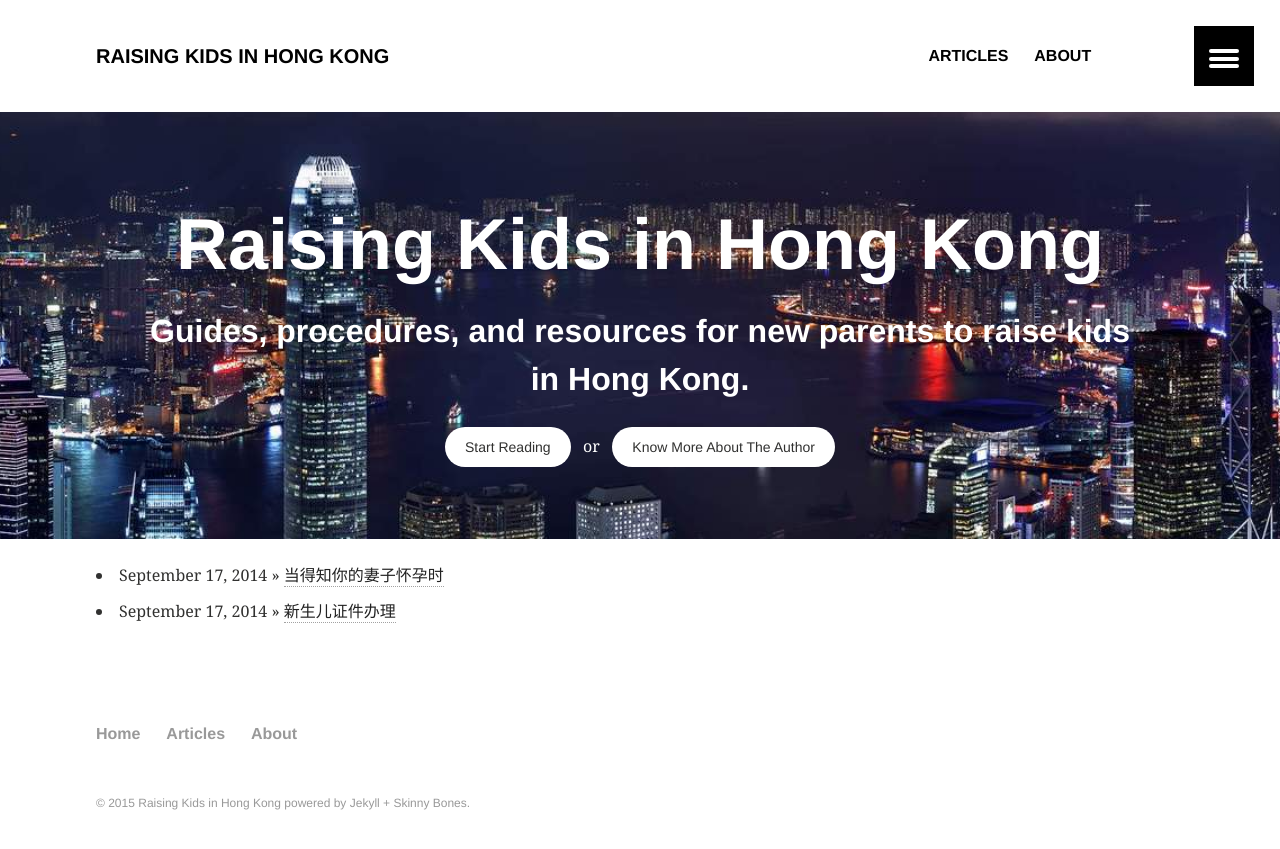
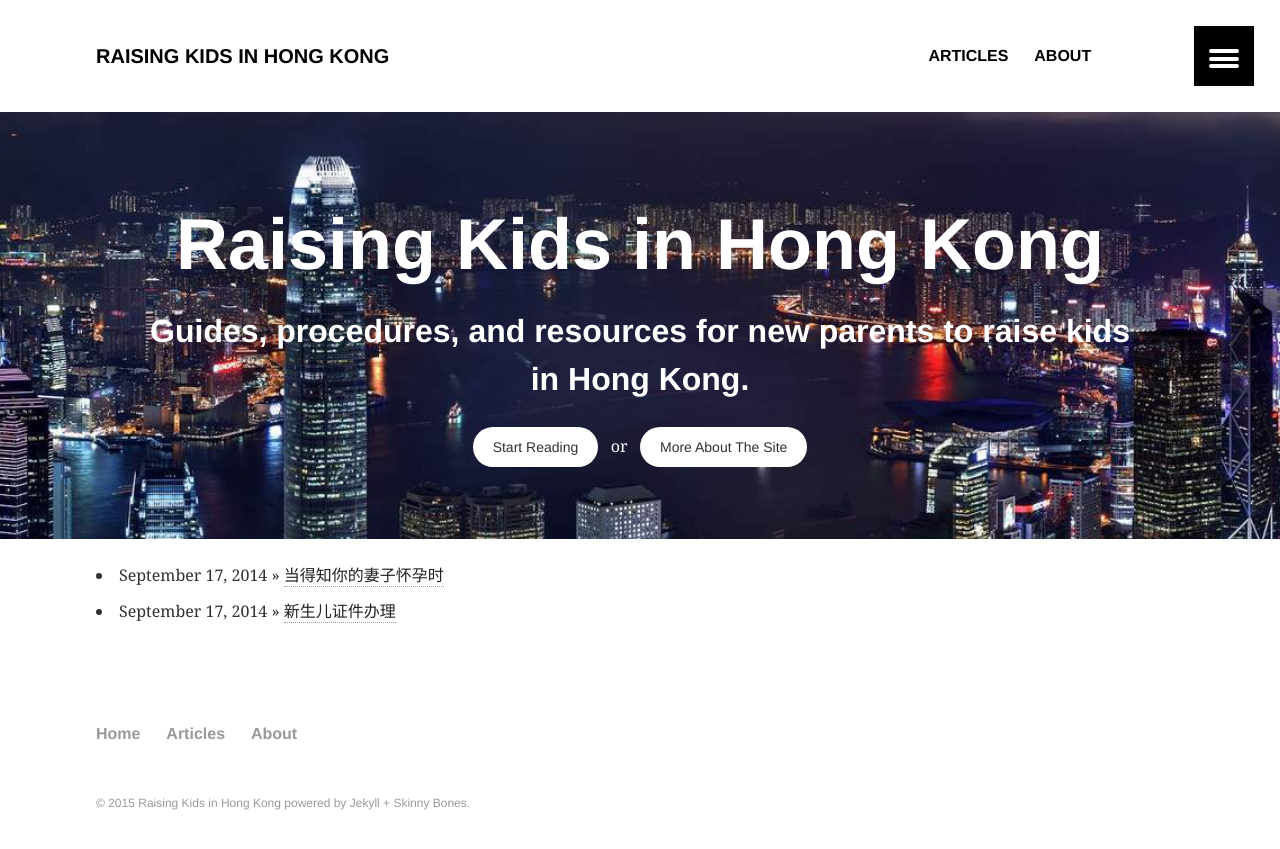
Before and after one commit to quxiaofeng/raisingkidsinhk, a Jekyll site: the page built from index.md, in a window 1280 px wide. Shown: the top 849 px of the page. Built offline with Jekyll 4.4.1, drawn with Linux system fonts in a browser that asks for light colours.

Commit message:
Revised the index page
Signed-off-by: Xiaofeng QU <xiaofeng.qu.hk@ieee.org>

```diff
--- a/_layouts/home.html
+++ b/_layouts/home.html
@@ -54,7 +54,7 @@
       <div class="wrap page-lead-content">
         <h1>Raising Kids in Hong Kong</h1>
         <h2>Guides, procedures, and resources for new parents to raise kids in Hong Kong.</h2>
-        <a href="{{ site.url }}/articles/" class="btn-inverse">Start Reading</a> &nbsp; or &nbsp; <a href="https://www.quxiaofeng.me/about" class="btn-inverse">Know More About The Author</a>
+        <a href="{{ site.url }}/articles/" class="btn-inverse">Start Reading</a> &nbsp; or &nbsp; <a href="{{ site.url }}/about/" class="btn-inverse">More About The Site</a>
       </div><!-- /.page-lead-content -->
     </div><!-- /.page-lead -->
     {% endif %}
```
